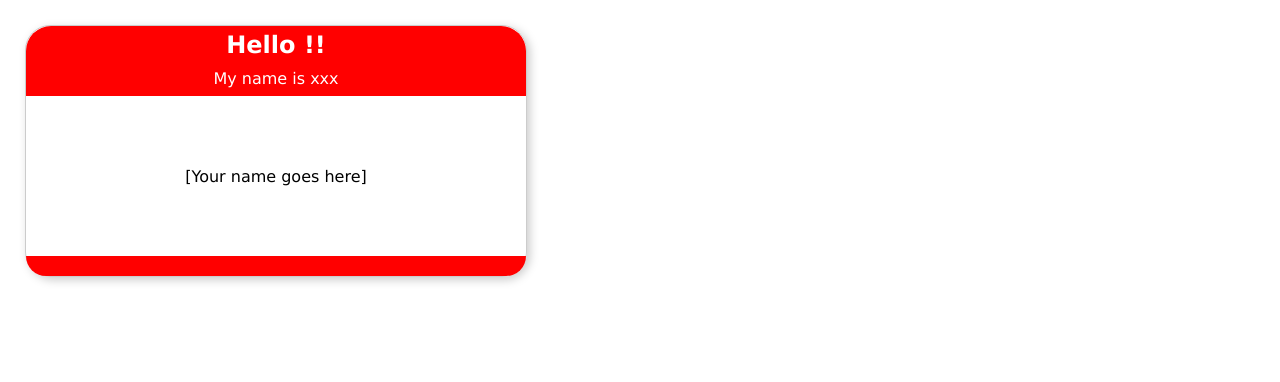
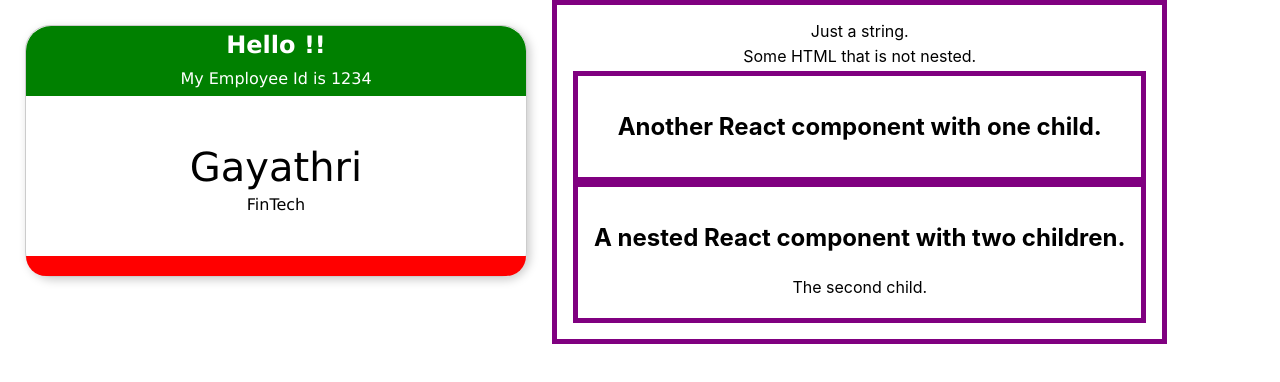
Before and after one commit to G3-FEM/react-typescript, a React (Create React App) app: page / in a window 1280 px wide. Shown: the top 382 px of the page. Built offline with nearby package versions, Linux system fonts and the light colour scheme.

Commit message:
add type

```diff
--- a/src/App.tsx
+++ b/src/App.tsx
@@ -1,12 +1,24 @@
 import React from 'react';
 import NameTag from './components/NameTag/Nametag';
+import Box from './components/Box/Box';
 import './App.css';
 
 function App() {
   return (
     <div className="App">
       <section className="flex-layout">
-        <NameTag />
+        <NameTag name="Gayathri" active empId={1234} depts={["Fin", "Tech"]}/>
+        <Box>
+        Just a string.
+        <p>Some HTML that is not nested.</p>
+        <Box>
+          <h2>Another React component with one child.</h2>
+        </Box>
+        <Box>
+          <h2>A nested React component with two children.</h2>
+          <p>The second child.</p>
+        </Box>
+      </Box>
       </section>
     </div>
   );
--- /dev/null
+++ b/src/components/Box/Box.tsx
@@ -0,0 +1,11 @@
+type BoxProps = { children: any };
+
+const Box = ({ children }: BoxProps) => {
+  return (
+    <section style={{ padding: "1em", border: "5px solid purple" }}>
+      {children}
+    </section>
+  );
+};
+
+export default Box;
--- a/src/components/NameTag/Nametag.css
+++ b/src/components/NameTag/Nametag.css
@@ -16,6 +16,10 @@
     color: white;
 }
 
+.active{
+    background-color: green;
+}
+
 .name-tag-header h1,p {
     margin: 0px;
     padding: 5px;
@@ -24,8 +28,13 @@
 .name-tag-main {
     height: 160px;
     display: flex;
+    flex-direction: column;
     justify-content: center;
     align-items: center;
+}
+
+.name-tag-display {
+  font-size: 40px;
 }
 
 .name-tag-footer {
--- a/src/components/NameTag/Nametag.tsx
+++ b/src/components/NameTag/Nametag.tsx
@@ -1,19 +1,31 @@
-import React from 'react';
 import './Nametag.css';
 
-const NameTag = () => {
+
+export type NameTagPros = {
+    name : string,
+    active: boolean,
+    empId : number,
+    depts : string[]
+}
+
+const NameTag = (props : NameTagPros) => {
     return (
-        <div className="name-tag">
-            <div className="name-tag-header">
+        <div className='name-tag'>
+            <div className={props.active? "name-tag-header active" : "name-tag-header"} >
                 <h1>
                 Hello !!
                 </h1>
                 <p>
-                My name is xxx
+                My Employee Id is {props.empId}
                 </p>
             </div>
             <section className="name-tag-main">
-                <p>[Your name goes here]</p>
+                <p className="name-tag-display">{props.name}</p>
+                <div>
+                {props.depts.map(item => (
+                    <span>{item}</span>
+                ))}
+                </div>
             </section>
             <footer className="name-tag-footer">
 
```
Also changed, not shown: 1 other file (tests, documents, lock files or other folders).
